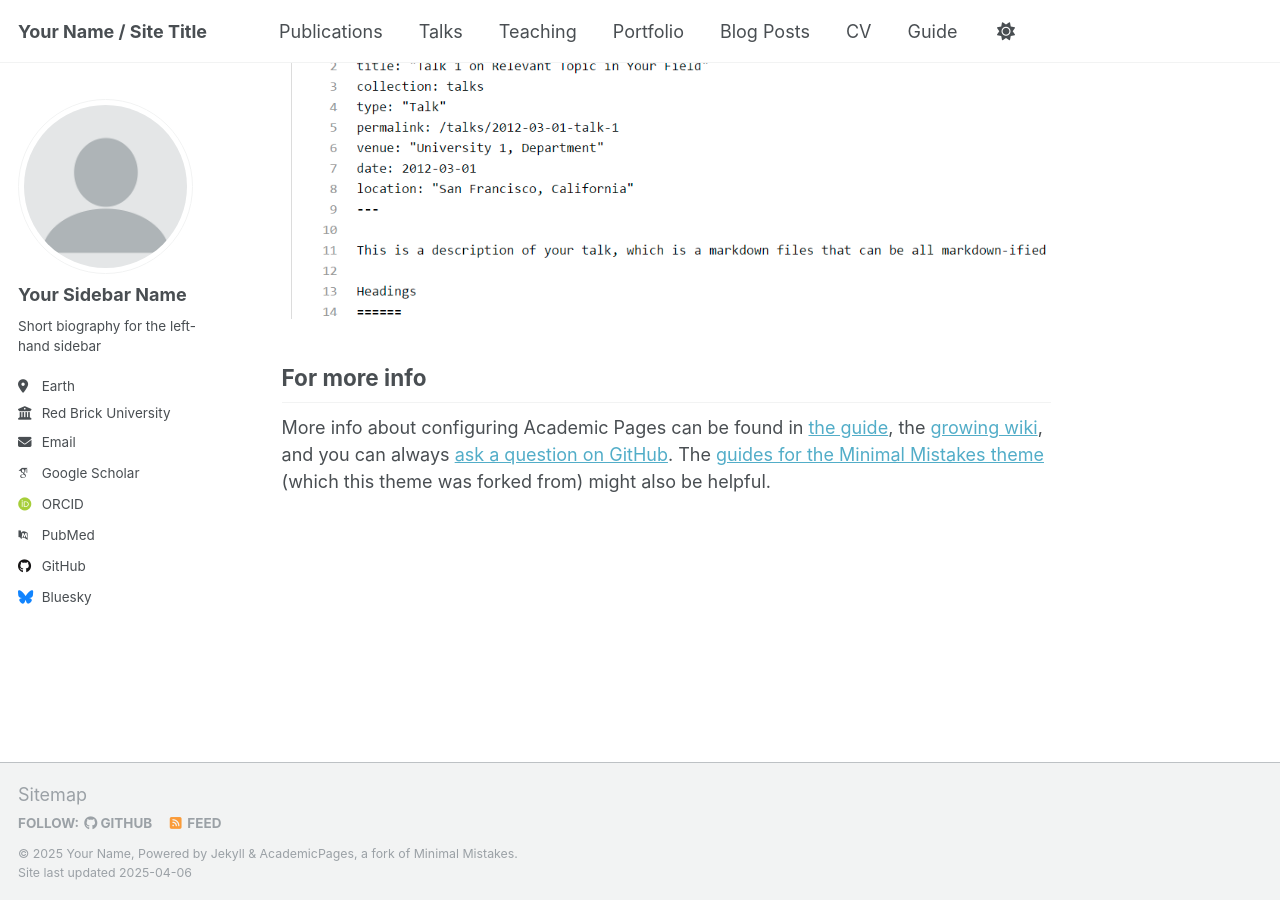
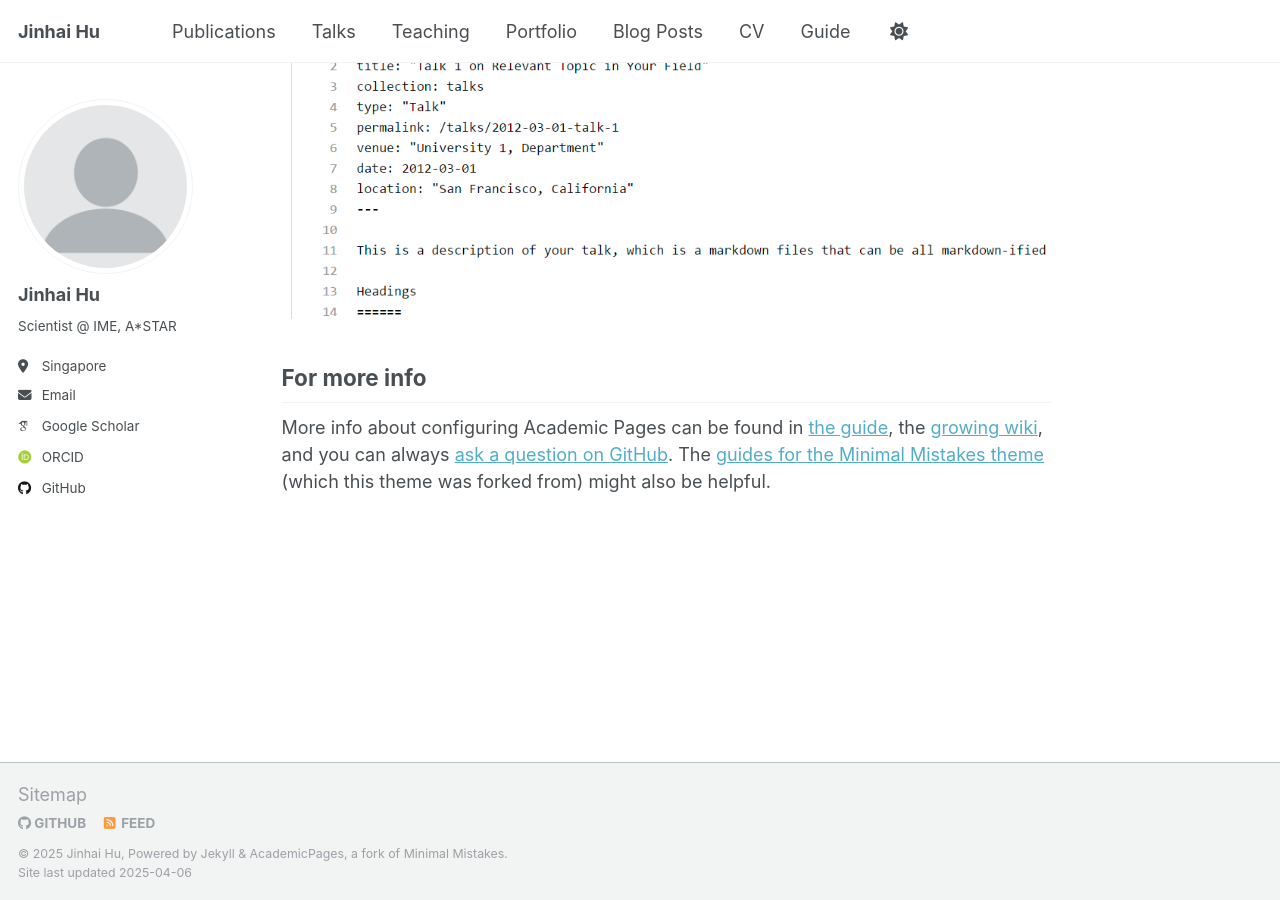
Before and after one commit to HUJH511/HUJH511.github.io, a Jekyll site: the page built from _pages/about.md, in a window 1280 px wide and 900 px high, scrolled down 2636 px. Built offline with Jekyll 4.4.1, drawn with Linux system fonts in a browser that asks for light colours; some web fonts are replaced.

Commit message:
basic site settings

```diff
--- a/_config.yml
+++ b/_config.yml
@@ -7,15 +7,15 @@
 # server process.
 
 # Basic Site Settings
-locale                   : "en-US"
+locale                   : "en-SG"
 site_theme               : "default"
-title                    : "Your Name / Site Title"
+title                    : "Jinhai Hu"
 title_separator          : "-"
-name                     : &name "Your Name"
+name                     : &name "Jinhai Hu"
 description              : &description "personal description"
-url                      : https://academicpages.github.io # the base hostname & protocol for your site e.g. "https://[your GitHub username].github.io"
+url                      : https://jinhai-hu.github.io # the base hostname & protocol for your site e.g. "https://[your GitHub username].github.io"
 baseurl                  : "" # the subpath of your site, e.g. "/blog"
-repository               : "academicpages/academicpages.github.io"
+repository               : "HUJH511/Jinhai-Hu.github.io"
 
 # Site Author - The following control what appear as part of the author content on the side bar.
 #               If a field is blank the icon and link will not appear, otherwise it will be shown.
@@ -23,21 +23,21 @@ repository               : "academicpages/academicpages.github.io"
 author:
   # Biographic information
   avatar           : "profile.png"
-  name             : "Your Sidebar Name"
+  name             : "Jinhai Hu"
   pronouns         : # example: "she/her"
-  bio              : "Short biography for the left-hand sidebar"
-  location         : "Earth"
-  employer         : "Red Brick University"
+  bio              : "Scientist @ IME, A*STAR"
+  location         : "Singapore"
+  employer         :
   uri              : # URL
-  email            : "none@example.org"
+  email            : "hujh@ime.a-star.edu.sg"
 
   # Academic websites
   arxiv            : # URL - Update with the correct link to your profile
-  googlescholar    : "https://scholar.google.com/citations?user=PS_CX0AAAAAJ"
+  googlescholar    : "https://scholar.google.com/citations?hl=en&user=ml1rWDgAAAAJ"
   impactstory      : # URL
-  orcid            : "http://orcid.org/yourorcidurl"
+  orcid            : "http://orcid.org/0000-0003-2758-2349"
   semantic         : # URL
-  pubmed           : "https://www.ncbi.nlm.nih.gov/pubmed/?term=john+snow"
+  pubmed           : # URL
   researchgate     : # URL
   scopus           : # URL
 
@@ -45,12 +45,12 @@ author:
   bitbucket        : # Username - Update with your username on the site
   codepen          : # Username
   dribbble         : # Username
-  github           : "academicpages"
+  github           : "HUJH511"
   kaggle           : # Username
   stackoverflow    : # User number or user number and name (i.e., use "1" or "1/jeff-atwood")
 
   # Social media
-  bluesky          : "bsky.app" # Replace this with you Bluesky username
+  bluesky          : # Replace this with you Bluesky username
   facebook         : # Username
   flickr           : # Username
   foursquare       : # Username
```
